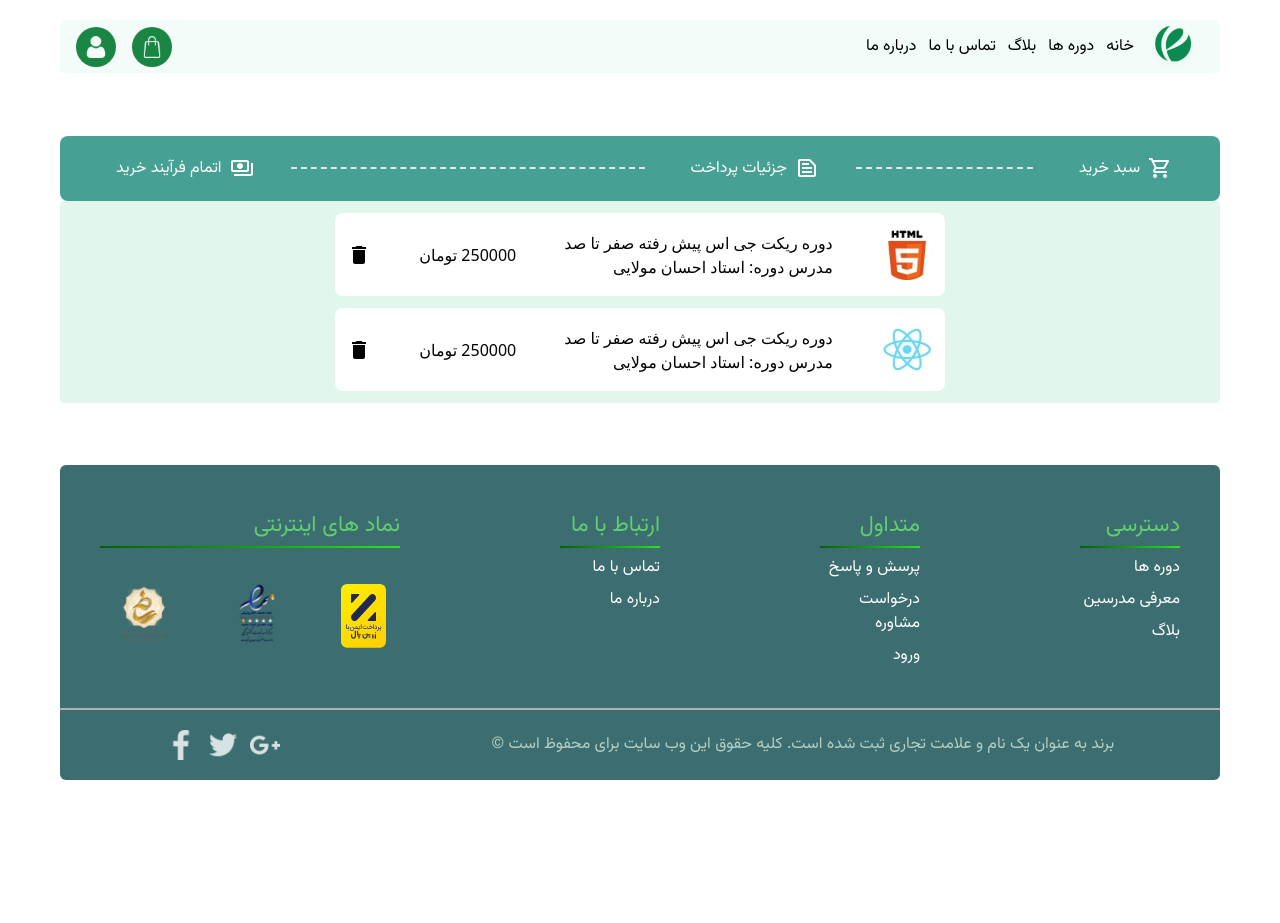
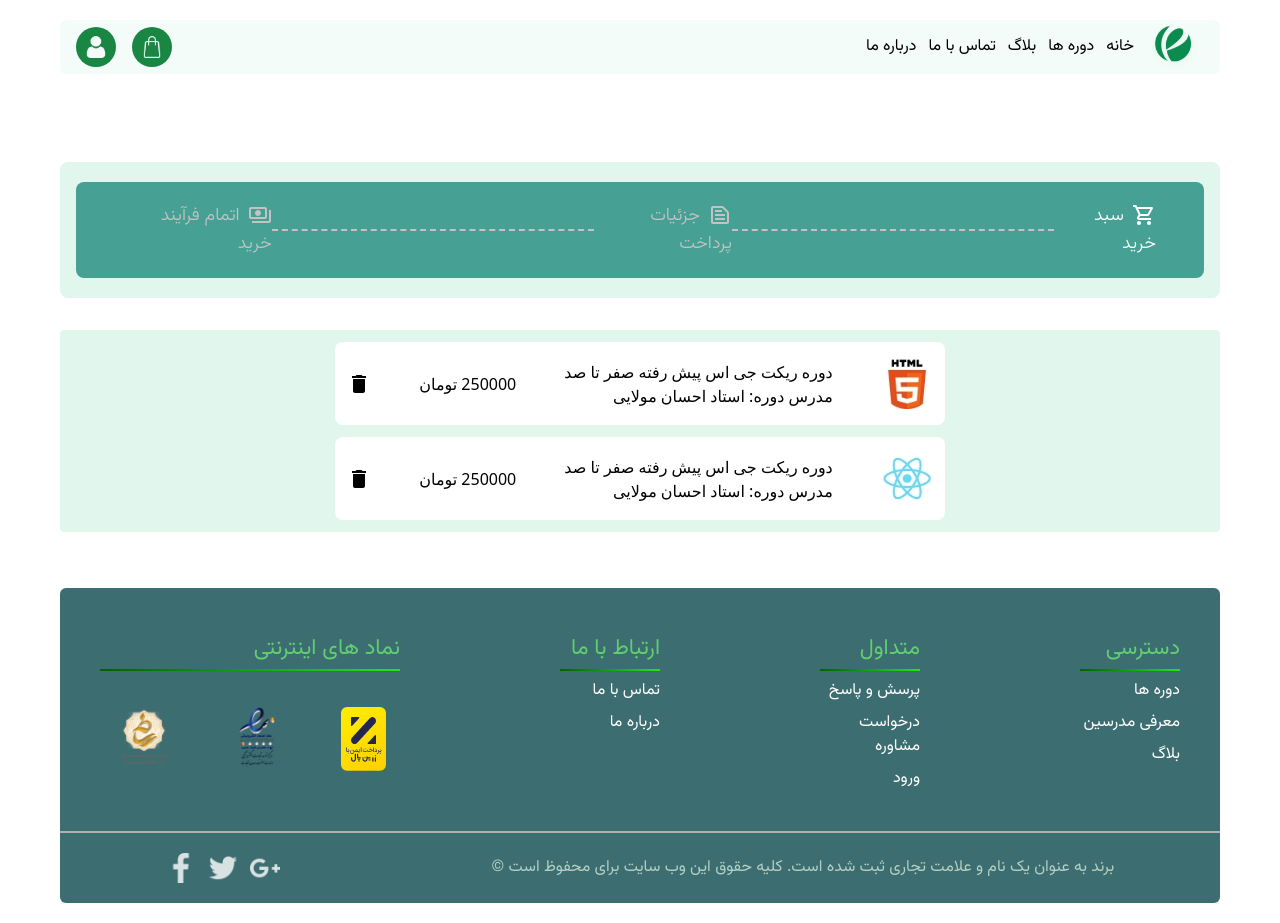
Before and after one commit to MJavadDe/e-commerc-, a Next.js app: page /cart in a window 1280 px wide. Before the commit the page ends 800 px from the top, so only its background shows below. Built offline with nearby package versions, Linux system fonts and the light colour scheme.

Commit message:
cart header color

```diff
--- a/layouts/CartLayout.jsx
+++ b/layouts/CartLayout.jsx
@@ -5,21 +5,21 @@ import PaymentsOutlinedIcon from "@mui/icons-material/PaymentsOutlined";
 function CartLayout({ children }) {
   return (
     <>
-      <header>
-        <div className="flex bg-primary-dark text-white rounded-lg px-12 py-5 font-vazir items-center justify-between">
-          <div>
+      <header className="px-4 py-5 my-8 bg-primary-light rounded-lg">
+        <div className="flex bg-primary-dark text-white rounded-lg px-12 py-5 font-vazir items-center justify-between font-light text-lg">
+          <div className="text-white">
             <ShoppingCartOutlinedIcon />
-            <span className="text-white px-2">سبد خرید</span>
+            <span className="px-2">سبد خرید</span>
           </div>
-          <div className="basis-1/6 border-dashed border-t-2"></div>
-          <div className="text-gray border-gray">
+          <div className="basis-2/6 border-dashed border-t-2 border-gray-light"></div>
+          <div className="text-gray-light ">
             <TextSnippetOutlinedIcon />
-            <span className="text-white px-2">جزئیات پرداخت</span>
+            <span className=" px-2">جزئیات پرداخت</span>
           </div>
-          <div className="basis-2/6 border-dashed border-t-2 text-gray border-gray"></div>
-          <div className="text-gray border-gray">
+          <div className="basis-2/6 border-dashed border-t-2  border-gray-light"></div>
+          <div className="text-gray-light">
             <PaymentsOutlinedIcon />
-            <span className="text-white px-2">اتمام فرآیند خرید</span>
+            <span className="px-2">اتمام فرآیند خرید</span>
           </div>
         </div>
       </header>
--- a/tailwind.config.js
+++ b/tailwind.config.js
@@ -24,7 +24,8 @@ module.exports = {
           DEFAULT: "#198643",
         },
         gray: {
-          default: "#999999",
+          light:"#C3C3C3",
+          DEFAULT: "#999999",
           dark: "#707070",
         },
         white: "#fff",
```
